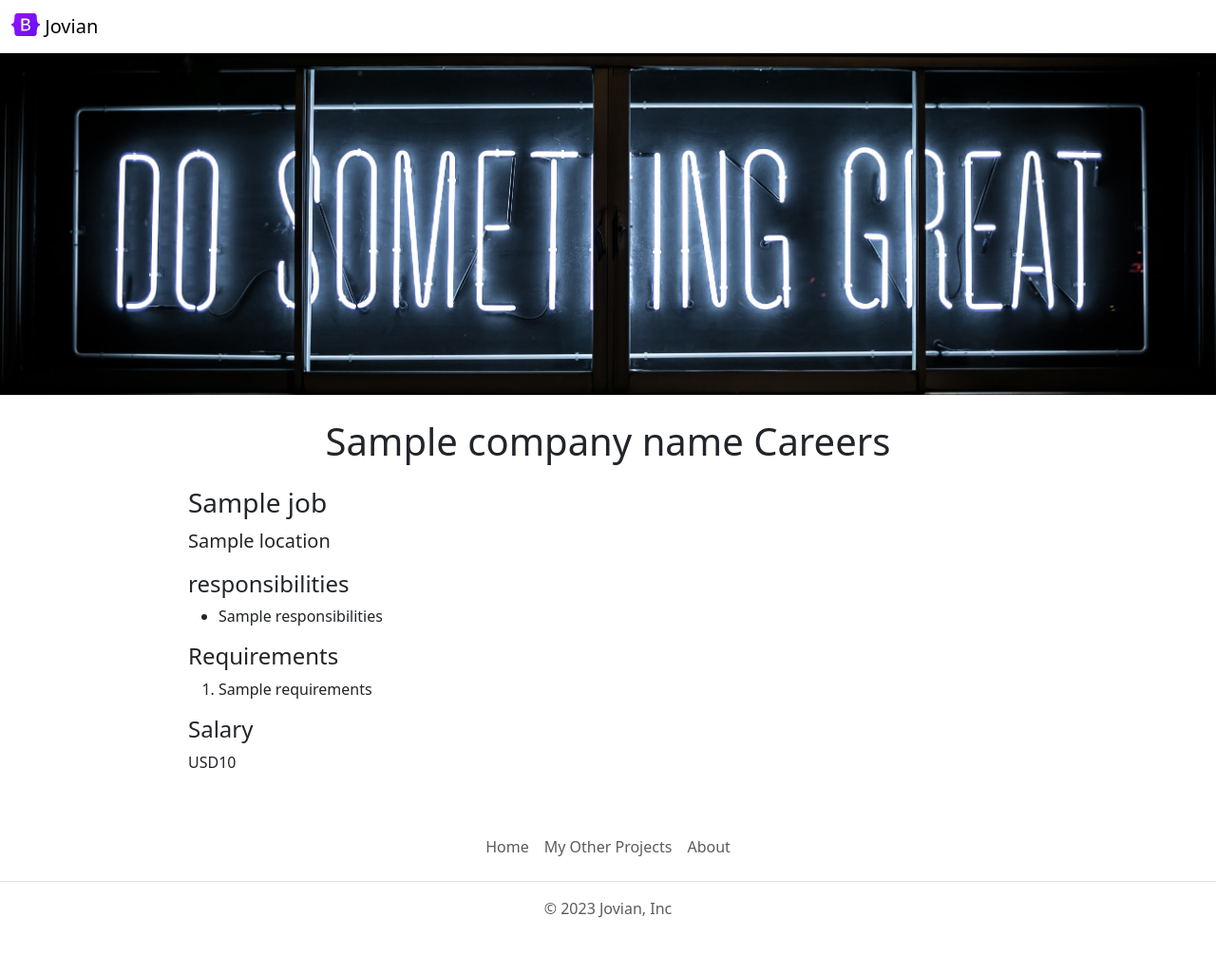
After one commit to JoelKuruvill/jovian-careers-website-v2, a Flask app: template templates/jobpage.html in a window 1280 px wide. The commit adds this page. Shown: the whole page at 95% size. Run offline with Flask 3, Linux system fonts and the light colour scheme; the template is opened without the code that fills it: most values are stand-ins (such as "Sample title", 1, 10 or a date in 2020).

Commit message:
Dynamic pages for each job!

```diff
--- a/app.py
+++ b/app.py
@@ -1,6 +1,6 @@
 #print("Hello World!")
 from flask import Flask, render_template, jsonify
-from database import load_jobs_from_db
+from database import load_jobs_from_db, load_job_from_db
 
 app = Flask(__name__)
 
@@ -17,6 +17,14 @@ def list_jobs():
   jobs = load_jobs_from_db()
   return jobs
 
+@app.route("/job/<id>")
+def show_job(id):
+  job = load_job_from_db(id)
+  if not job:
+    return "Not Found", 404
+  else:
+    return render_template('jobpage.html', job=job)
+
 if __name__ == '__main__':
   app.run(host='0.0.0.0', debug=True)  #port=8080
   #print("I'm inside the if")
--- /dev/null
+++ b/templates/banner.html
@@ -0,0 +1,9 @@
+<style>
+  #banner {
+    width: 100%;
+    height: 360px;
+    object-fit: cover;
+    margin-bottom: 16px;
+  }
+</style>
+<img class="img-fluid" id="banner" src="../static/banner.jpg">
--- /dev/null
+++ b/templates/bootstrap.html
@@ -0,0 +1,3 @@
+<meta charset="utf-8">
+<meta name="viewport" content="width=device-width, initial-scale=1">
+<link href="https://cdn.jsdelivr.net/npm/bootstrap@5.3.2/dist/css/bootstrap.min.css" rel="stylesheet" integrity="sha384-T3c6CoIi6uLrA9TneNEoa7RxnatzjcDSCmG1MXxSR1GAsXEV/Dwwykc2MPK8M2HN" crossorigin="anonymous">
--- a/templates/jobitem.html
+++ b/templates/jobitem.html
@@ -14,6 +14,6 @@
     {% endif %}
   </div>
   <div class="col-3">
-    <a href="mailto:jl567056@dal.ca?subject=Application%20Button%20was%20clicked&body=Thank%20you%20for%20your%20interest%2C%20but%20this%20is%20a%20coding%20project%20site%20only..%20sorry!%20Have%20a%20great%20day%20%3A)%0D%0A" type="button" class="btn btn-outline-primary">Apply</a>
+    <a href="/job/{{job['_id']}}" type="button" class="btn btn-outline-primary">Apply</a>
   </div>
 </div>
--- /dev/null
+++ b/templates/jobpage.html
@@ -0,0 +1,33 @@
+<!DOCTYPE html>
+<html>
+  <head>
+    <title>Jovian Careers</title>
+    {% include 'bootstrap.html' %}
+  </head>
+  <body>
+    {% include 'nav.html' %}
+    {% include 'banner.html' %}
+    <div class="container"  style="padding: 1px 10%">
+      <h1 class="text-center mt-2 mb-4">
+        {{company_name}} Careers
+      </h1>
+      <h3 class="mb-2">{{job.title}}</h3>
+      <p class="lead mt-0">{{job.location}}</p>
+      <h4>responsibilities</h4>
+      <ul>
+        {% for line in job.responsibilities.split("\n") %}
+          <li>{{line}}</li>
+        {% endfor %}
+      </ul>
+      <h4>Requirements</h4>
+      <ol>
+        {% for line in job.requirements.split("\n") %}
+          <li>{{line}}</li>
+        {% endfor %}
+      </ol>
+      <h4>Salary</h4>
+      <p> {{job.currency}}{{job.salary}}</p>
+    </div>
+    {% include 'footer.html' %}
+  </body>
+</html>
--- a/templates/nav.html
+++ b/templates/nav.html
@@ -1,6 +1,6 @@
 <nav class="navbar shadow-sm fixed-top bg-white">
   <div class="container-fluid">
-    <a class="navbar-brand" href="#">
+    <a class="navbar-brand" href="/">
       <img src="/static/bootstrap-logo.svg" alt="Logo" width="30" height="24" class="d-inline-block align-text-top">
       Jovian
     </a>
```
Also changed, not shown: database.py (+11 -0 lines), templates/home.html (+2 -12 lines), README.md.
